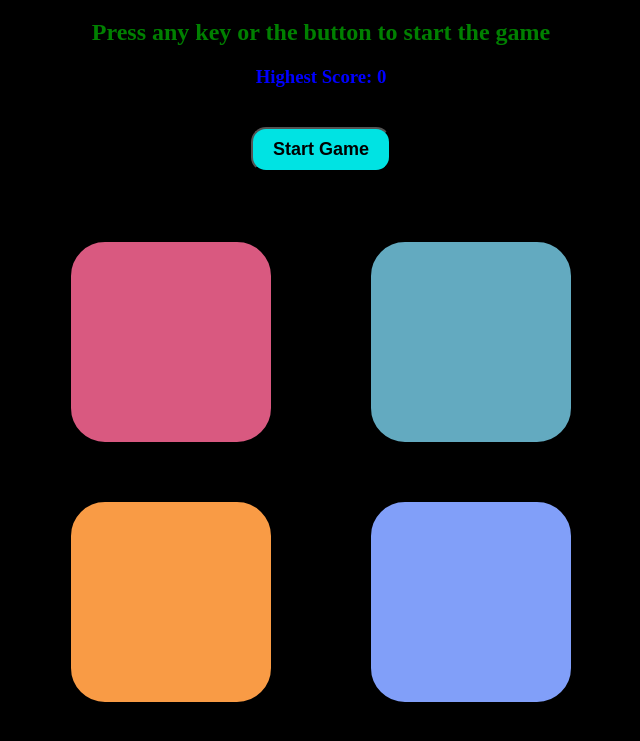
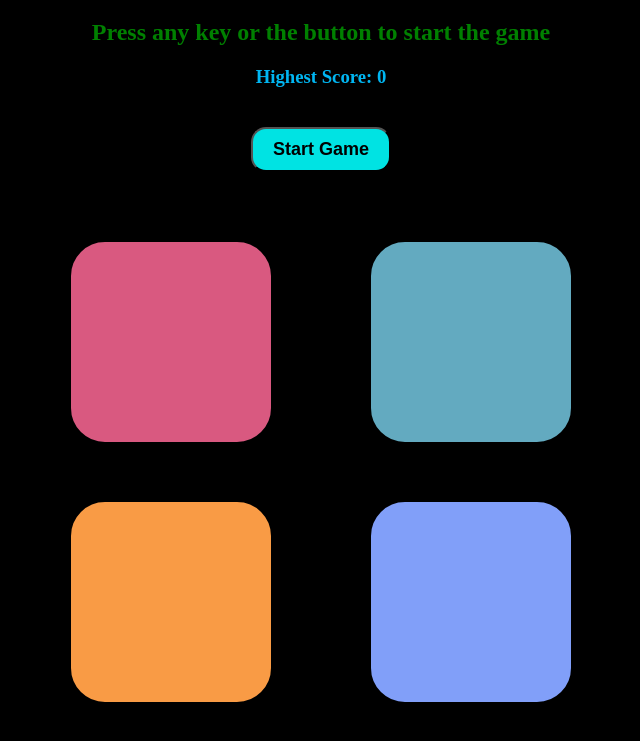
Before and after one commit to Akasmit/Simon-game, a plain HTML site: page index.html in a window 1280 px wide. Shown: the part 61-802 px from the top of the page, without its empty margins (319-959 px from the left). Drawn offline with Linux system fonts and the light colour scheme.

Commit message:
css update

```diff
--- a/style.css
+++ b/style.css
@@ -10,7 +10,7 @@ h2 {
   color: green;
 }
 h3 {
-  color: blue;
+  color: rgb(0, 182, 242);
 }
 span {
   color: green;
```
